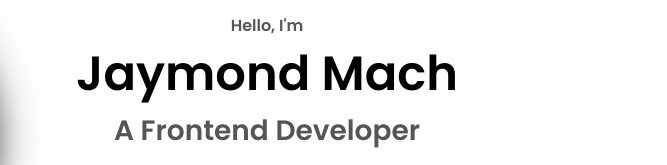
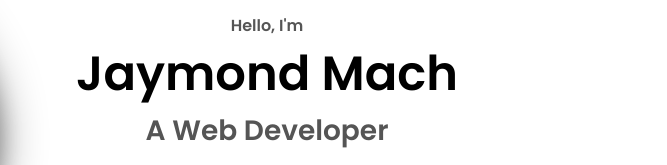
Before and after one commit to jaymondmach/main-portfolio, a plain HTML site: page index.html in a window 1280 px wide. Shown: the part 345-510 px from the top of the page, 613-1280 px from the left. Drawn offline with Linux system fonts and the light colour scheme.

Commit message:
Update index.html

```diff
--- a/index.html
+++ b/index.html
@@ -43,7 +43,7 @@
       <div class="section__text">
         <p class="section__text__p1">Hello, I'm</p>
         <h1 class="title">Jaymond Mach</h1>
-        <p class="section__text__p2">A Frontend Developer</p>
+        <p class="section__text__p2">A Web Developer</p>
         <div class="btn-container">
           <button
             class="btn btn-color-2"
```
